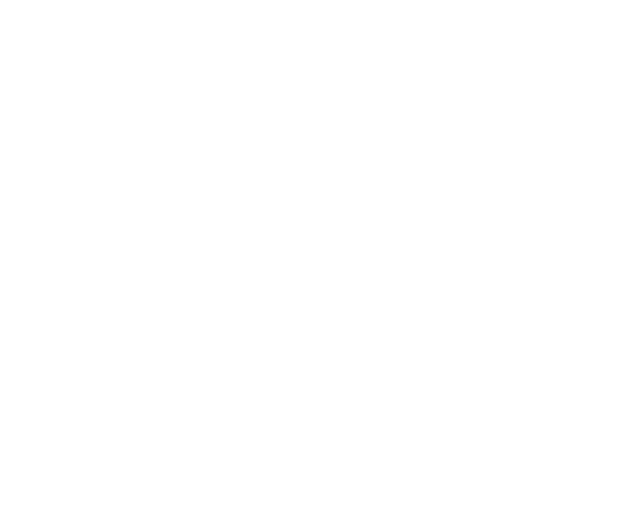
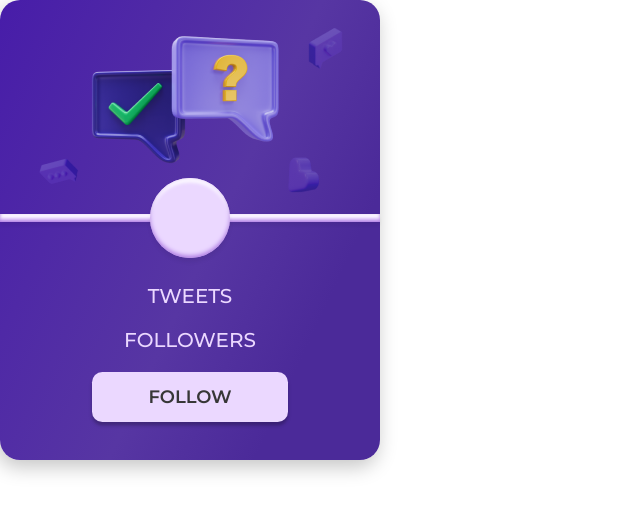
Before and after one commit to skif6623/Tweet-me, a React (Create React App) app: page / in a window 1280 px wide. Shown: the top 512 px of the page, without its empty margins (0-640 px from the left). Built offline with nearby package versions, Linux system fonts and the light colour scheme.

Commit message:
created card and button

```diff
--- a/package.json
+++ b/package.json
@@ -9,6 +9,7 @@
     "react": "^18.2.0",
     "react-dom": "^18.2.0",
     "react-scripts": "5.0.1",
+    "styled-components": "^5.3.10",
     "web-vitals": "^2.1.4"
   },
   "scripts": {
--- a/public/index.html
+++ b/public/index.html
@@ -5,10 +5,7 @@
 		<link rel="icon" href="%PUBLIC_URL%/favicon.ico" />
 		<meta name="viewport" content="width=device-width, initial-scale=1" />
 		<meta name="theme-color" content="#000000" />
-    <meta
-      name="description"
-      content="Web site created using create-react-app"
-    />
+		<meta name="description" content="Web site created using create-react-app" />
 		<link rel="apple-touch-icon" href="%PUBLIC_URL%/logo192.png" />
 		<!--
       manifest.json provides metadata used when your web app is installed on a
@@ -24,7 +21,10 @@
       work correctly both with client-side routing and a non-root public URL.
       Learn how to configure a non-root public URL by running `npm run build`.
     -->
-    <title>React App</title>
+		<title>Tweet me</title>
+		<link rel="preconnect" href="https://fonts.googleapis.com" />
+		<link rel="preconnect" href="https://fonts.gstatic.com" crossorigin />
+		<link href="https://fonts.googleapis.com/css2?family=Montserrat:wght@500;600&display=swap" rel="stylesheet" />
 	</head>
 	<body>
 		<noscript>You need to enable JavaScript to run this app.</noscript>
--- a/src/components/App.js
+++ b/src/components/App.js
@@ -1,5 +1,12 @@
+import {Button} from "./Button/Button";
+import {Card} from "./Card/Card";
+
 function App() {
-	return <></>;
+	return (
+		<>
+			<Card />
+		</>
+	);
 }
 
 export default App;
--- /dev/null
+++ b/src/components/Button/Button.jsx
@@ -0,0 +1,6 @@
+import React from "react";
+import {SubscribeButton} from "./Button.styled";
+
+export const Button = () => {
+	return <SubscribeButton>Follow</SubscribeButton>;
+};
--- /dev/null
+++ b/src/components/Button/Button.styled.js
@@ -0,0 +1,26 @@
+import styled from "styled-components";
+
+export const SubscribeButton = styled.button`
+	display: block;
+	width: 196px;
+	height: 50px;
+	margin: 0 auto;
+
+	font-family: "Montserrat";
+	font-weight: 600;
+	font-size: 18px;
+	line-height: 22px;
+	text-transform: uppercase;
+	color: #373737;
+
+	background-color: #ebd8ff;
+	box-shadow: 0px 3.43693px 3.43693px rgba(0, 0, 0, 0.25);
+	border: none;
+	border-radius: 10.3108px;
+
+	transition: background-color 250ms ease;
+
+	:hover {
+		background-color: #5cd3a8;
+	}
+`;
--- /dev/null
+++ b/src/components/Card/Card.jsx
@@ -0,0 +1,15 @@
+import {Button} from "../Button/Button";
+import {TweetCard, Background, Line, Circle, Subscribers} from "./Card.styled";
+
+export const Card = () => {
+	return (
+		<TweetCard>
+			<Background></Background>
+			<Line></Line>
+			<Circle></Circle>
+			<Subscribers>tweets</Subscribers>
+			<Subscribers>followers</Subscribers>
+			<Button />
+		</TweetCard>
+	);
+};
--- /dev/null
+++ b/src/components/Card/Card.styled.js
@@ -0,0 +1,67 @@
+import styled from "styled-components";
+import main_bg from "../../images/main-bg.png";
+
+export const TweetCard = styled.div`
+	position: relative;
+
+	width: 380px;
+	height: 460px;
+	padding-top: 28px;
+	padding-bottom: 36px;
+	padding-left: 36px;
+	padding-right: 36px;
+
+	background-image: linear-gradient(114.99deg, #471ca9 -0.99%, #5736a3 54.28%, #4b2a99 78.99%);
+	background-repeat: no-repeat;
+	box-shadow: -2.5777px 6.87386px 20.6216px rgba(0, 0, 0, 0.23);
+	border-radius: 20px;
+`;
+
+export const Background = styled.div`
+	width: 308px;
+	height: 168px;
+	margin-bottom: 88px;
+
+	background-image: url(${main_bg});
+	background-size: cover;
+`;
+
+export const Line = styled.div`
+	position: absolute;
+	top: 214px;
+	left: 0;
+
+	width: 100%;
+	height: 8px;
+
+	background: #ebd8ff;
+	box-shadow: 0px 3.43693px 3.43693px rgba(0, 0, 0, 0.06), inset 0px -1.71846px 3.43693px #ae7be3,
+		inset 0px 3.43693px 2.5777px #fbf8ff;
+`;
+
+export const Circle = styled.div`
+	position: absolute;
+	top: 178px;
+	left: 50%;
+
+	width: 80px;
+	height: 80px;
+
+	background-color: #ebd8ff;
+	border-radius: 50%;
+	box-shadow: 0px 4.39163px 4.39163px rgba(0, 0, 0, 0.06), inset 0px -2.19582px 4.39163px #ae7be3,
+		inset 0px 4.39163px 3.29372px #fbf8ff;
+
+	transform: translate(-50%);
+`;
+
+export const Subscribers = styled.p`
+	font-family: "Montserrat";
+	font-weight: 500;
+	font-size: 20px;
+	line-height: 24px;
+	text-transform: uppercase;
+	text-align: center;
+
+	color: #ebd8ff;
+`;
--- a/src/index.css
+++ b/src/index.css
@@ -1,13 +1,14 @@
+* {
+	box-sizing: border-box;
+}
+
 body {
-  margin: 0;
-  font-family: -apple-system, BlinkMacSystemFont, 'Segoe UI', 'Roboto', 'Oxygen',
-    'Ubuntu', 'Cantarell', 'Fira Sans', 'Droid Sans', 'Helvetica Neue',
-    sans-serif;
-  -webkit-font-smoothing: antialiased;
-  -moz-osx-font-smoothing: grayscale;
+	margin: 0;
+	font-family: -apple-system, BlinkMacSystemFont, "Montserrat", sans-serif;
+	-webkit-font-smoothing: antialiased;
+	-moz-osx-font-smoothing: grayscale;
 }
 
 code {
-  font-family: source-code-pro, Menlo, Monaco, Consolas, 'Courier New',
-    monospace;
+	font-family: source-code-pro, Menlo, Monaco, Consolas, "Courier New", monospace;
 }
```
Also changed, not shown: src/images/main-bg.png (added), 1 other file (tests, documents, lock files or other folders). Lines whose indentation alone changed are shown as unchanged.
